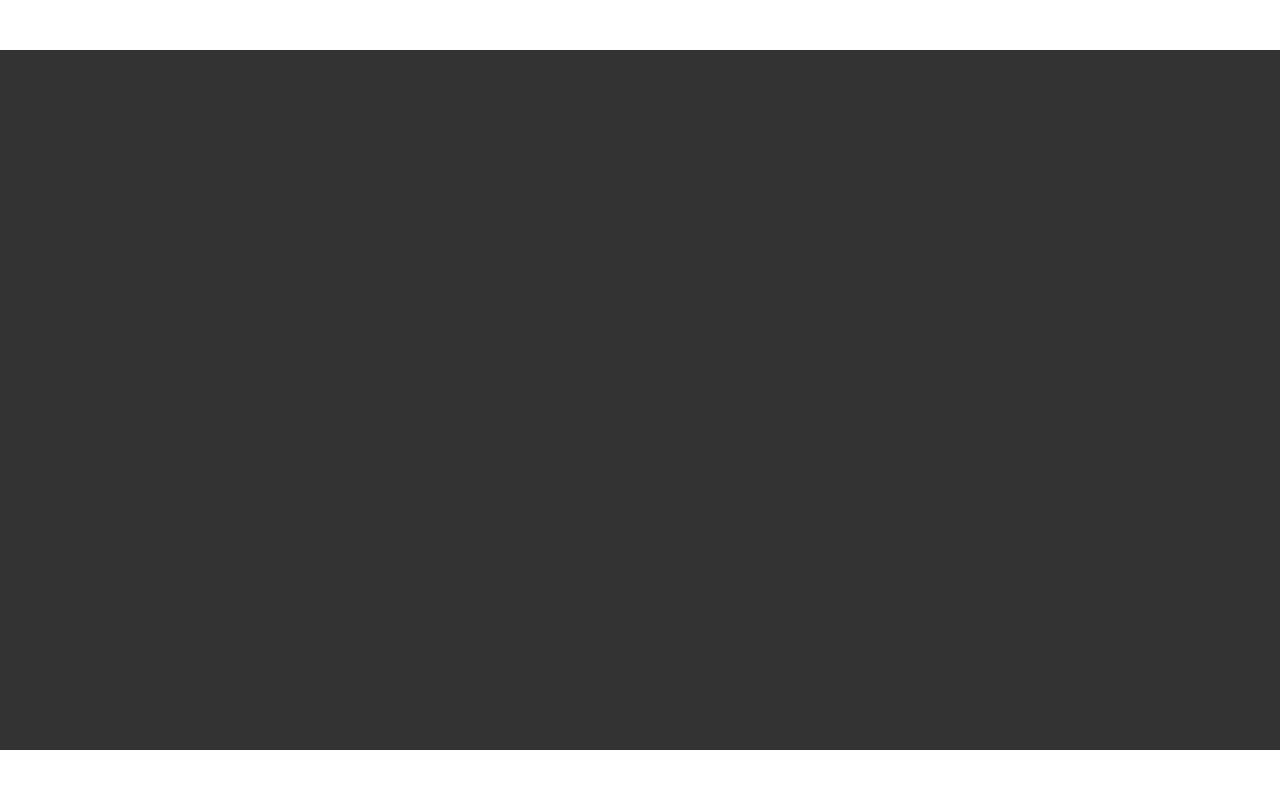
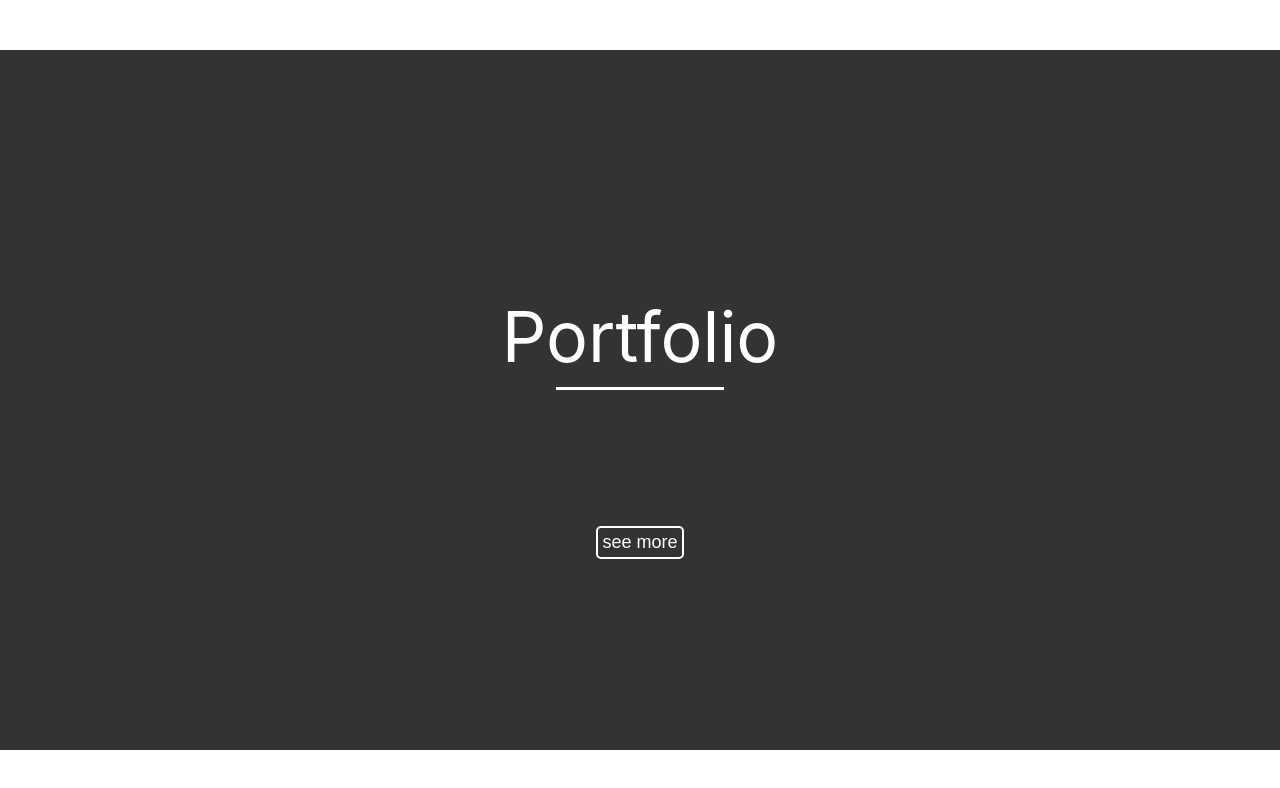
Before and after one commit to kinakome/portfolio, a React (Create React App) app: page / in a window 1280 px wide. Shown: the top 788 px of the page. Built offline with nearby package versions, Linux system fonts and the light colour scheme.

Commit message:
[Uodate] entrance page

```diff
--- a/src/components/Entrance.tsx
+++ b/src/components/Entrance.tsx
@@ -11,7 +11,15 @@ const Top: React.FC<Props> = () => {
     <div className="entrance">
       <div className="entrance__left">
       </div>
-      <div className="entrance__center"></div>
+      <div className="entrance__center">
+        <div className="entrance__center--title">
+          Portfolio
+          <div className="entrance__center--line"></div>
+        </div>
+        <div className="entrance__center--button">
+          <button>see more</button>
+        </div>
+      </div>
       <div className="entrance__right"></div>
     </div>
   )
--- a/src/style/components/entrance.scss
+++ b/src/style/components/entrance.scss
@@ -3,4 +3,48 @@
   width: 100vw;
   background-color: $black;
   margin-top: 50px;
+  &__left{
+    width: calc(50% - 140px);
+    height: 100%;
+    float: left;
+  }
+  &__center{
+    width: 280px;
+    height: 100%;
+    float: left;
+    color: $white;
+    text-align: center;
+    &--title{
+      padding-top: 90%;
+      font-size: 70px;
+      height: 40%;
+    }
+    &--line{
+      margin-top: 15px;
+      border-top: $white 3px solid;
+      width: 60%;
+      margin-left: 20%;
+      height: 5%;
+    }
+    &--button{
+      margin: 0 auto;
+      margin-top: 70%;
+      height: 50%;
+      button{
+        bottom: 50px;
+        background-color: $black;
+        border: $white 2px solid;
+        color: $white;
+        font-size: 18px;
+        border-radius: 5px;
+        padding: 4px;
+      }
+    }
+  }
+  &__right{
+    width: calc(50% - 140px);
+    height: 100%;
+    float: left;
+  }
+
 }
--- a/src/style/variable.scss
+++ b/src/style/variable.scss
@@ -1 +1,2 @@
 $black: #333;
+$white: #FFF;
```
